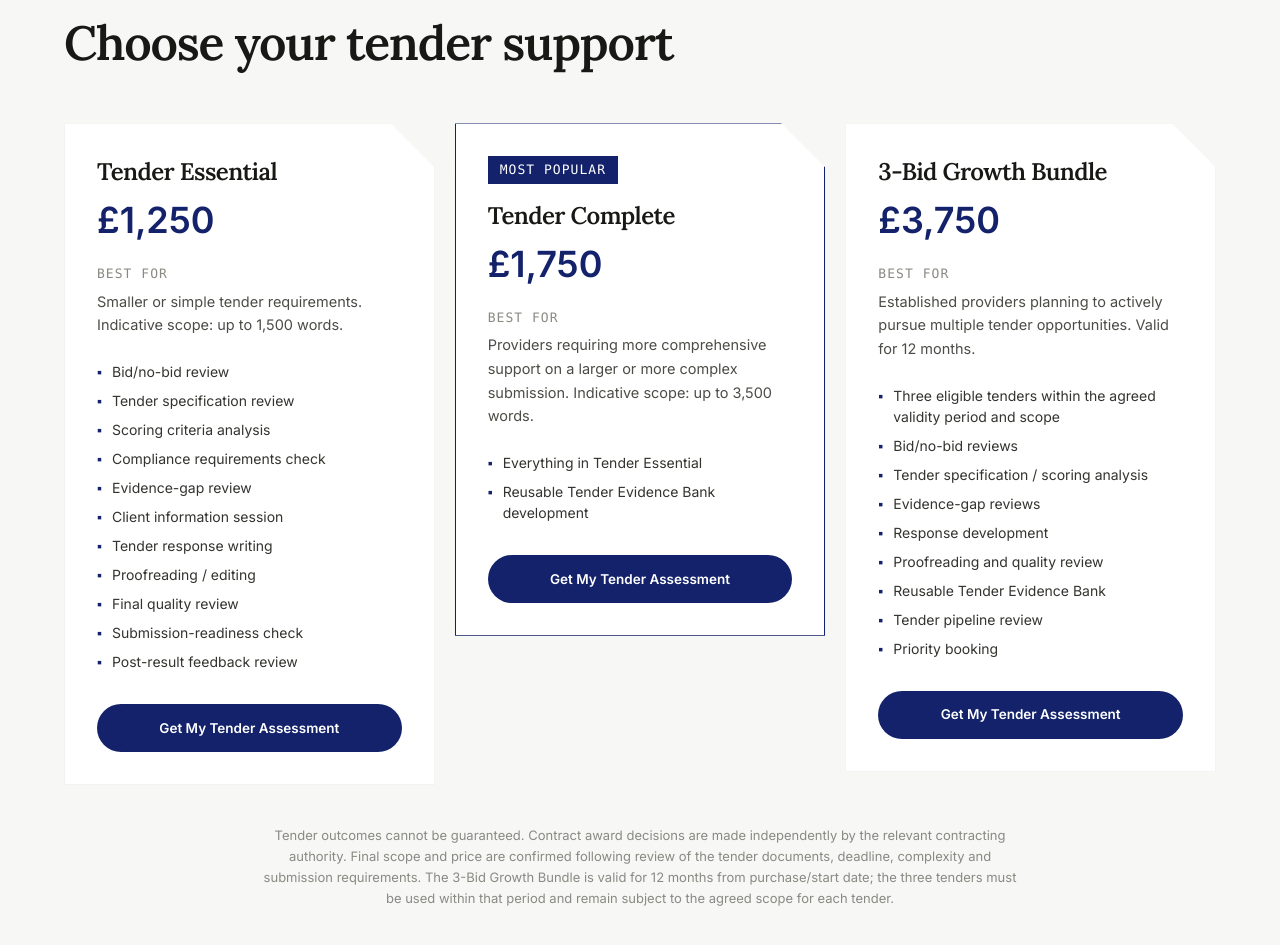
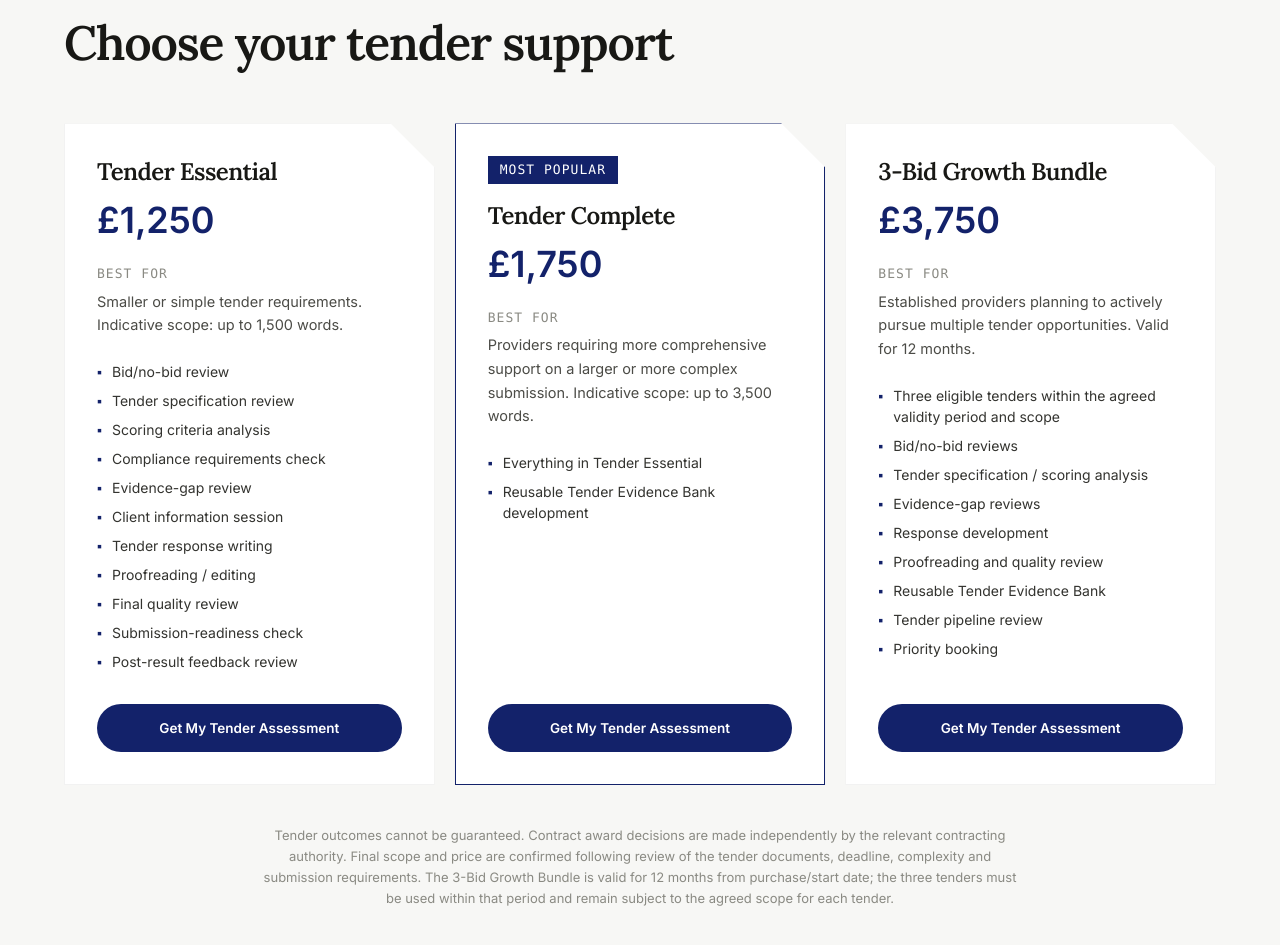
Before and after one commit to Niravana-web/joshvantage, a Next.js app: page /growth in a window 1280 px wide. Shown: the part 2000-2945 px from the top of the page. Built offline with nearby package versions, Linux system fonts and the light colour scheme.

Commit message:
Equalize package card heights
Grid items-start let each card shrink to content; default stretch plus
the flex-1 feature list keeps cards uniform with CTAs aligned at bottom.

Co-Authored-By: Claude Fable 5 <noreply@anthropic.com>

```diff
--- a/components/funnel/Packages.tsx
+++ b/components/funnel/Packages.tsx
@@ -29,7 +29,7 @@ export default function Packages({
     <section className="bg-[#f7f7f5] px-6 py-24 text-[#181815] md:px-12">
       <div className="mx-auto max-w-6xl">
         <SectionHead eyebrow={eyebrow} title={title} intro={intro} />
-        <Reveal stagger={0.12} className="mt-14 grid items-start gap-5 md:grid-cols-3">
+        <Reveal stagger={0.12} className="mt-14 grid gap-5 md:grid-cols-3">
           {packages.map((pkg) => (
             <article
               key={pkg.name}
```
